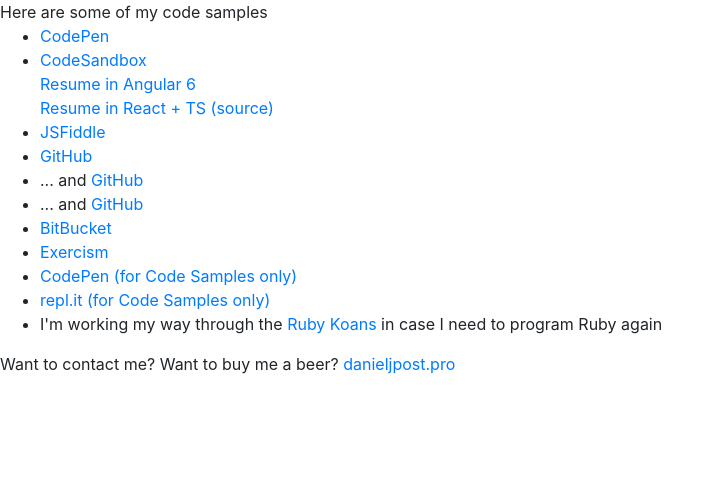
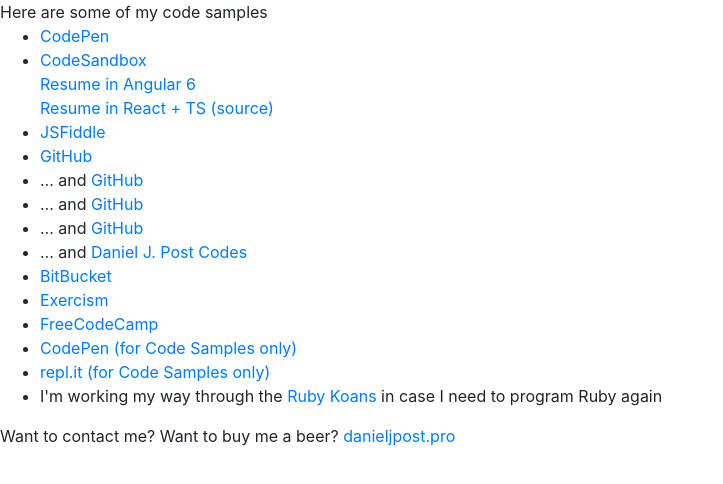
Before and after one commit to danieljpost-codes/danieljpost-codes.github.io, a plain HTML site: page index.html in a window 1280 px wide. Shown: the whole page, without its empty margins (0-723 px from the left). Drawn offline with nearby package versions, Linux system fonts and the light colour scheme.

Commit message:
2024.3
Just testing git on Pi

```diff
--- a/index.html
+++ b/index.html
@@ -39,6 +39,12 @@
           ... and <a href="https://github.com/danieljpost-solutions">GitHub</a>
         </li>
         <li>
+          ... and <a href="https://github.com/danieljpost-consulting">GitHub</a>
+        </li>
+        <li>
+          ... and <a href="http://projects.danieljpost.codes">Daniel J. Post Codes</a>
+        </li>
+        <li>
           <a
             href="https://bitbucket.org/account/user/omnifariousdev/projects/CS"
             >BitBucket</a
@@ -46,6 +52,9 @@
         </li>
         <li>
           <a href="https://exercism.io/profiles/danieljpost">Exercism</a>
+        </li>
+        <li>
+          <a href="https://www.freecodecamp.org/fcc36ca86a2-3567-4d47-b9e6-1f8ca677ed3b">FreeCodeCamp</a>
         </li>
         <li>
           <a href="https://codepen.io/danieljpost-codes">CodePen (for Code Samples only)</a>
```
